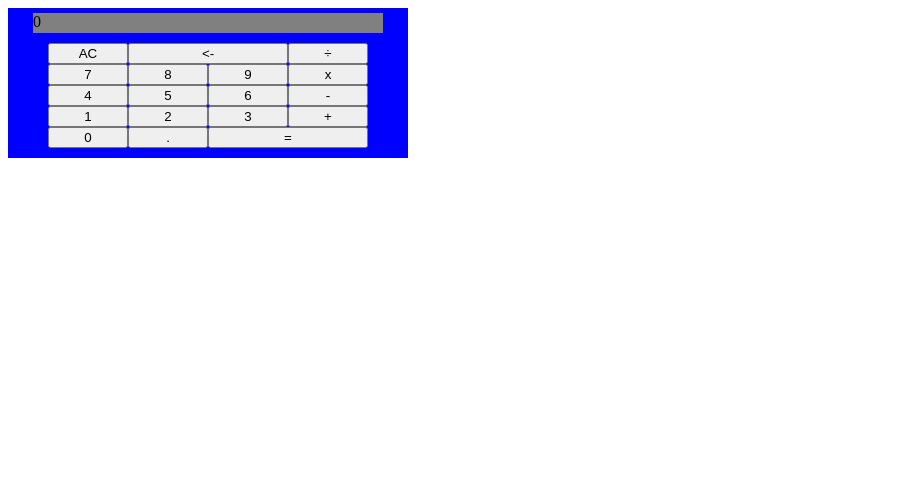
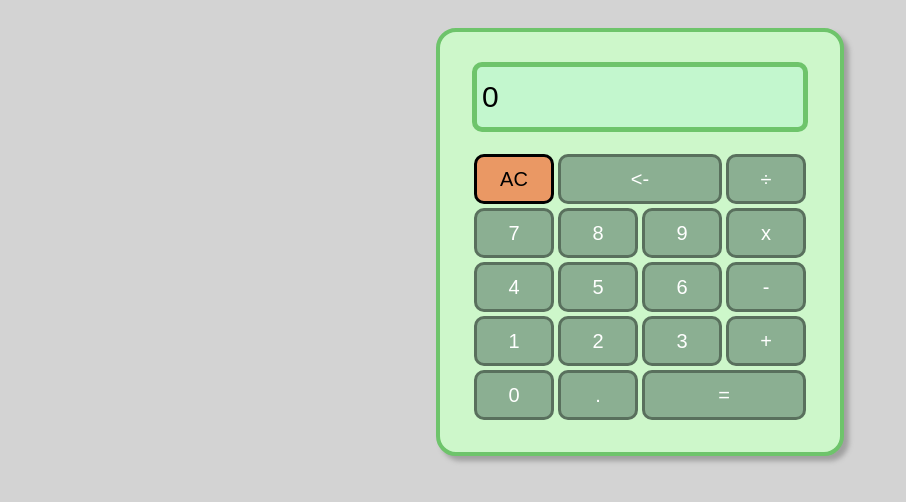
Before and after one commit to christofilth/calculator, a plain HTML site: page index.html in a window 1280 px wide. Shown: the whole page, without its empty margins (0-906 px from the left). Drawn offline with Linux system fonts and the light colour scheme.

Commit message:
Finalise design for calculator appearance
Added some new CSS choices to make the calculator look a little bit
nicer.

```diff
--- a/style.css
+++ b/style.css
@@ -1,16 +1,38 @@
+body {
+    display: flex;
+    justify-content: center;
+    align-items: center;
+    font-family:Arial, Helvetica, sans-serif;
+    background-color: lightgray;
+}
+
 #calculator {
     display: flex;
     flex-direction: column;
     align-items: center;
-    background-color: blue;
+    background-color: #CDF7CA;
     width: 400px;
+    border: 4px solid #6EC46B;
+    border-radius: 20px;
+    margin-top: 20px;
+    box-shadow: 5px 5px 5px #A0A0A0;
 }
 
 #displayContainer {
-    width: 350px;
-    height: 20px;
-    background-color: gray;
+    display: flex;
+    align-items: center;
+    font-size: 30px;
+    width: 326px;
+    height: 60px;
+    background-color: #C3F7CE;
+    border: 5px solid #6EC46B;
     margin: 5px;
+    margin-top: 30px;
+    border-radius: 10px;
+}
+
+#screen {
+    margin-left: 5px;
 }
 
 
@@ -20,18 +42,58 @@
     flex-wrap: wrap;
     flex-grow: 1;
     width: 350px;
-    margin-top: 5px;
-    margin-bottom: 10px;
+    margin-top: 15px;
+    margin-bottom: 30px;
 }
 
 .button {
+    color: white;
+    font-size: 20px;
     width: 80px;
+    height: 50px;
+    margin: 2px;
+    box-sizing: border-box;
+    background-color: #8BAF92;
+    border: 3px solid #59705D;
+    border-radius: 10px;
+
 }
 
+.button:hover {
+    background-color: #A9D3B1;
+    border: 3px solid white;
+}
+
+.button:active {
+    border: 3px solid white;
+    background-color: #86A58C;
+}
+
+.clear {
+    color: black;
+    background-color: #EA9864;
+    border: 3px solid black;
+}
+
+.clear:hover {
+    color: black;
+    background-color: #E8B08D;
+    border: 3px solid white;
+}
+
+.clear:active {
+    color: black;
+    background-color: #E57834;
+    border: 3px solid white;
+}
+
+
+
 .backspace {
-    width: 160px;
+    width: 164px;
+    box-sizing: border-box;
 }
 
 .equals {
-    width: 160px;
+    width: 164px;
 }
```
